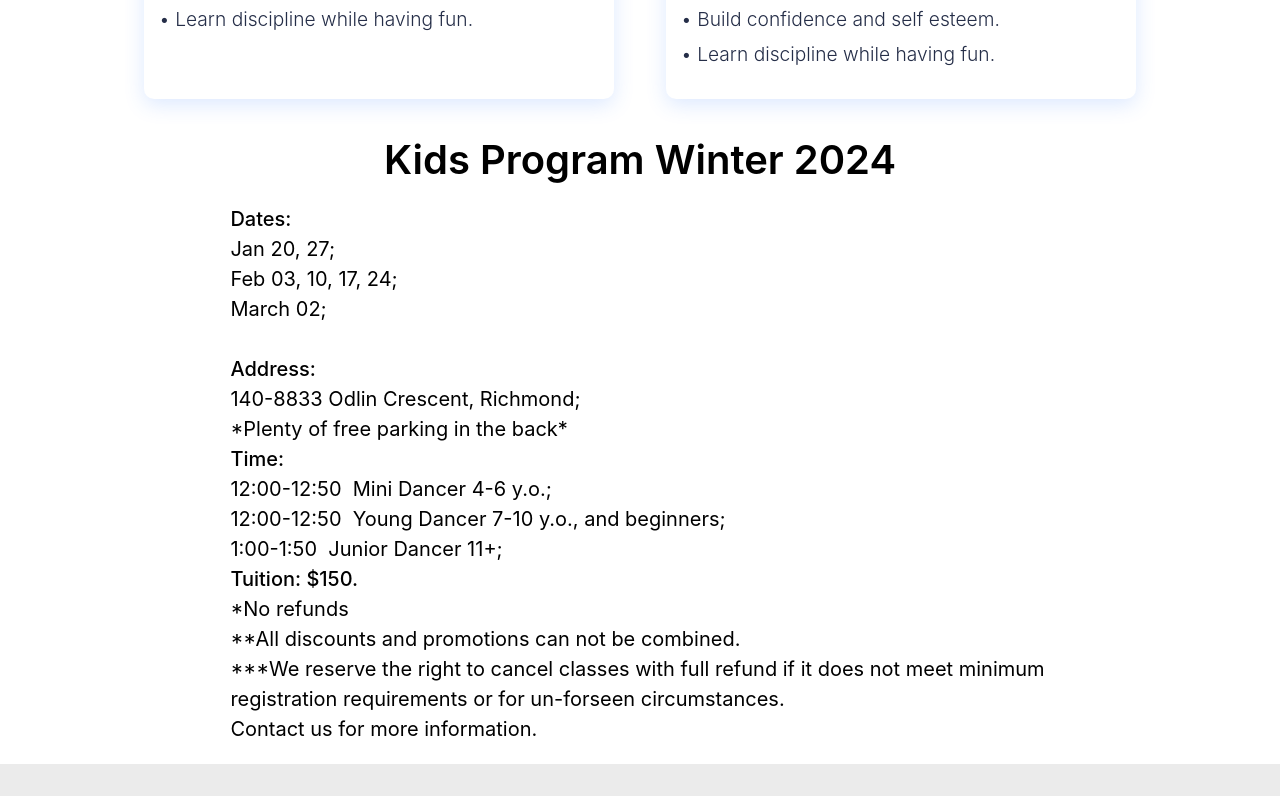
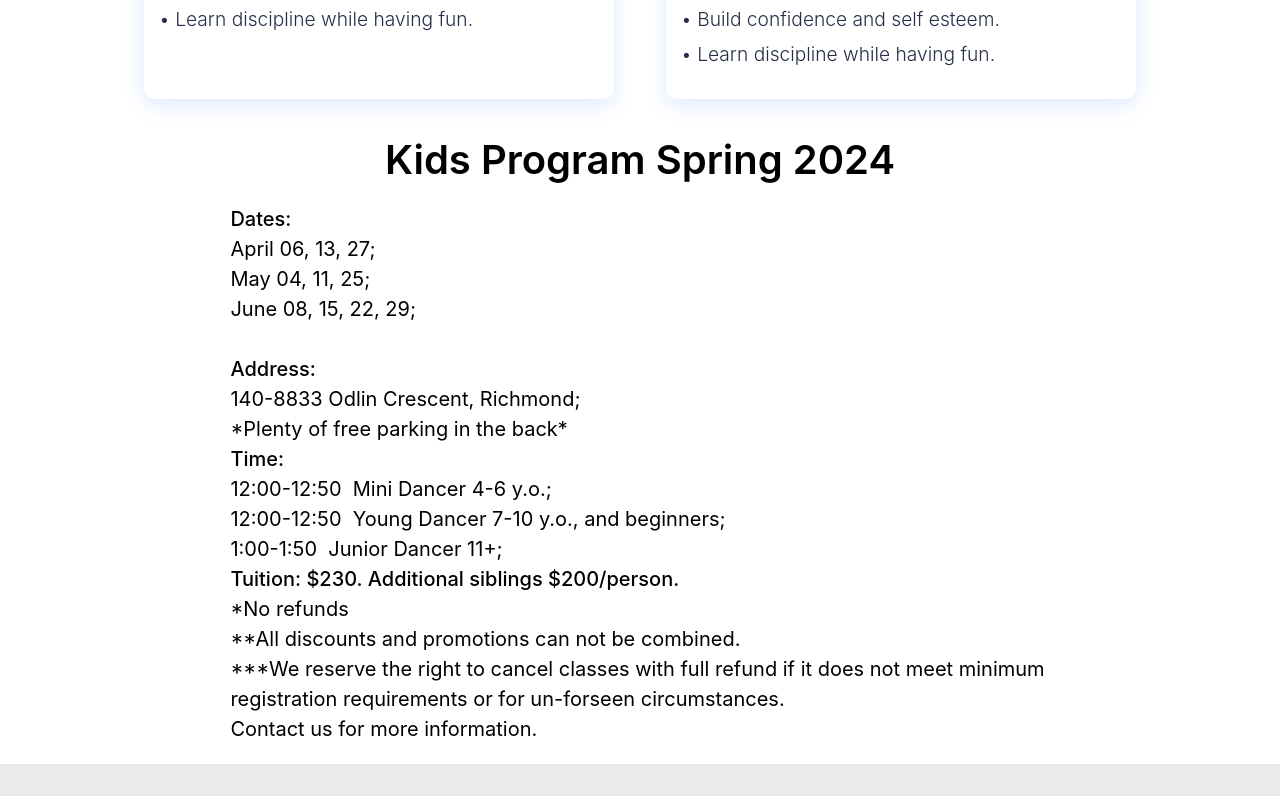
Before and after one commit to GrantLi1012/tg-dancesport, a React (Create React App) app: page /classes in a window 1280 px wide. Shown: the part 1480-2276 px from the top of the page. Built offline with nearby package versions, Linux system fonts and the light colour scheme.

Commit message:
Update Classes.js

```diff
--- a/src/view/Classes/Classes.js
+++ b/src/view/Classes/Classes.js
@@ -102,13 +102,13 @@ const Classes = () => {
                     })}
                 </div>
                 <div className='classes-subtitle'>
-                    Kids Program Winter 2024
+                    Kids Program Spring 2024
                 </div>
                 <div className='classes-text'>
                     <div style={{fontWeight:500}}>Dates:</div>
-                    <div>Jan 20, 27;</div>
-                    <div>Feb 03, 10, 17, 24;</div>
-                    <div>March 02;</div>
+                    <div>April 06, 13, 27;</div>
+                    <div>May 04, 11, 25;</div>
+                    <div>June 08, 15, 22, 29;</div>
                     <div> </div>
                     <div style={{fontWeight:500}}>Address:</div>
                     <div>140-8833 Odlin Crescent, Richmond;</div>
@@ -117,7 +117,7 @@ const Classes = () => {
                     <div>12:00-12:50  Mini Dancer 4-6 y.o.;</div>
                     <div>12:00-12:50  Young Dancer 7-10 y.o., and beginners;</div>
                     <div>1:00-1:50  Junior Dancer 11+;</div>
-                    <div style={{fontWeight:500}}>Tuition: $150.</div>
+                    <div style={{fontWeight:500}}>Tuition: $230. Additional siblings $200/person.</div>
                     <div>*No refunds </div>
                     <div>**All discounts and promotions can not be combined.</div>
                     <div>***We reserve the right to cancel classes with full refund if it does not meet minimum registration requirements or for un-forseen circumstances. </div>
@@ -146,17 +146,18 @@ const Classes = () => {
                 <div className='classes-text'>
                     <div style={{fontWeight:500}}>Ballroom Intro in Calgary</div>
                     <div>Date: </div>
-                    <div>Jan. 27;</div>
-                    <div>Feb 10, 24;</div>
-                    <div>Mar. 02, 16, 30</div>
+                    <div>April 13, 27;</div>
+                    <div>May 11, 25;</div>
+                    <div>June 08, 22.</div>
                     <div>Time: Saturdays 1:00-2:00pm</div>
                     <div>Location: Olympia Dance Club, 517 16th Ave NE, Calgary, AB.</div>
                     <div></div>
                     <div style={{fontWeight:500}}>Technique 101</div>
                     <div>Date:</div>
-                    <div>Jan. 17, 24,31;</div>
-                    <div>Feb. 07, 14, 21, 28;</div>
-                    <div>Mar. 06, 13, 20, 27;</div>
+                    <div>April 03, 10, 17, 24;</div>
+                    <div>May 01, 08, 15, 22;</div>
+                    <div>June 05, 12, 19, 26;</div>
+                    <div>July 03.</div>
                     <div>Time: Wednesdays 7:30-8:25pm</div>
                     <div>Location: Scottish Cultural Centre 8886 Hudson St., Vancouver </div>
                     <div> </div>
```
